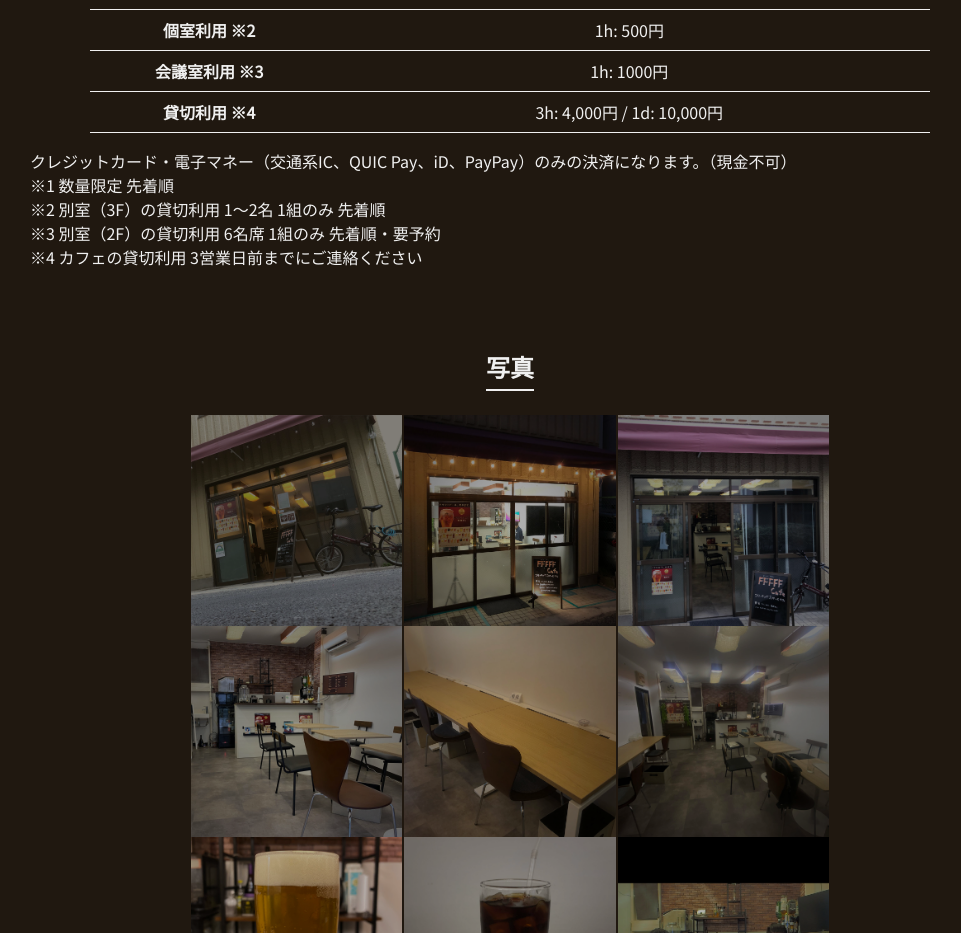
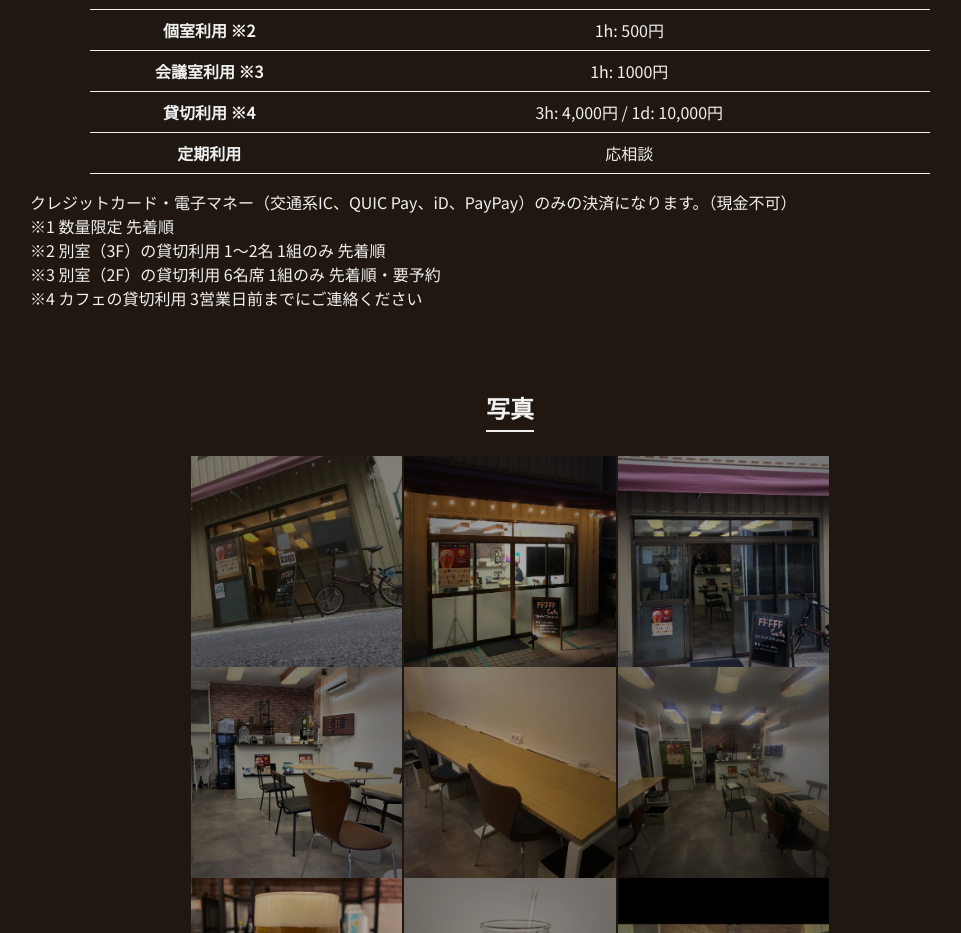
Before and after one commit to fffff-cafe/fffff-cafe.com, a Next.js app: page / in a window 1280 px wide. Shown: the part 885-1818 px from the top of the page, without its empty margins (130-1091 px from the left). Built offline with nearby package versions, Linux system fonts and the light colour scheme; no server answers.

Commit message:
Modify system

```diff
--- a/components/system-section.tsx
+++ b/components/system-section.tsx
@@ -59,6 +59,10 @@ const SystemSection = (): ReactElement => {
               <th>貸切利用 ※4</th>
               <td>3h: 4,000円 / 1d: 10,000円</td>
             </tr>
+            <tr>
+              <th>定期利用</th>
+              <td>応相談</td>
+            </tr>
           </tbody>
         </Table>
         <p>
```
